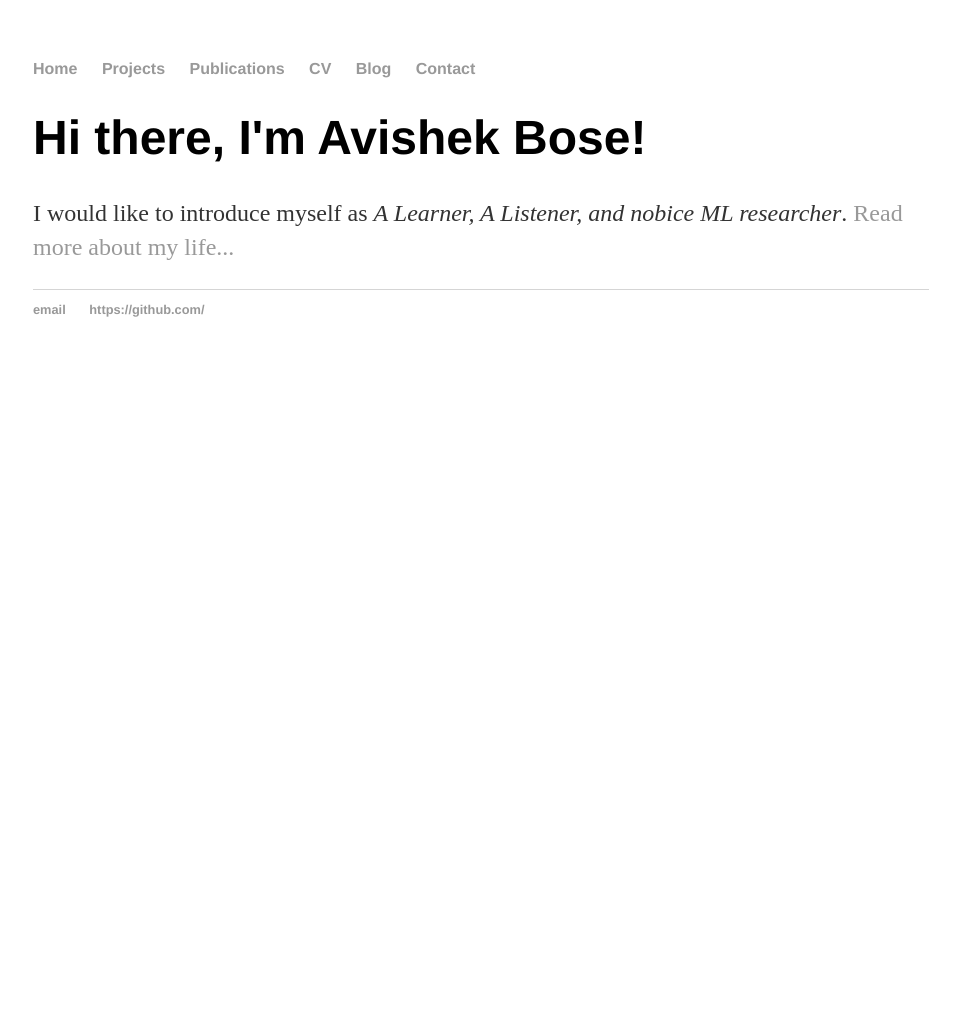
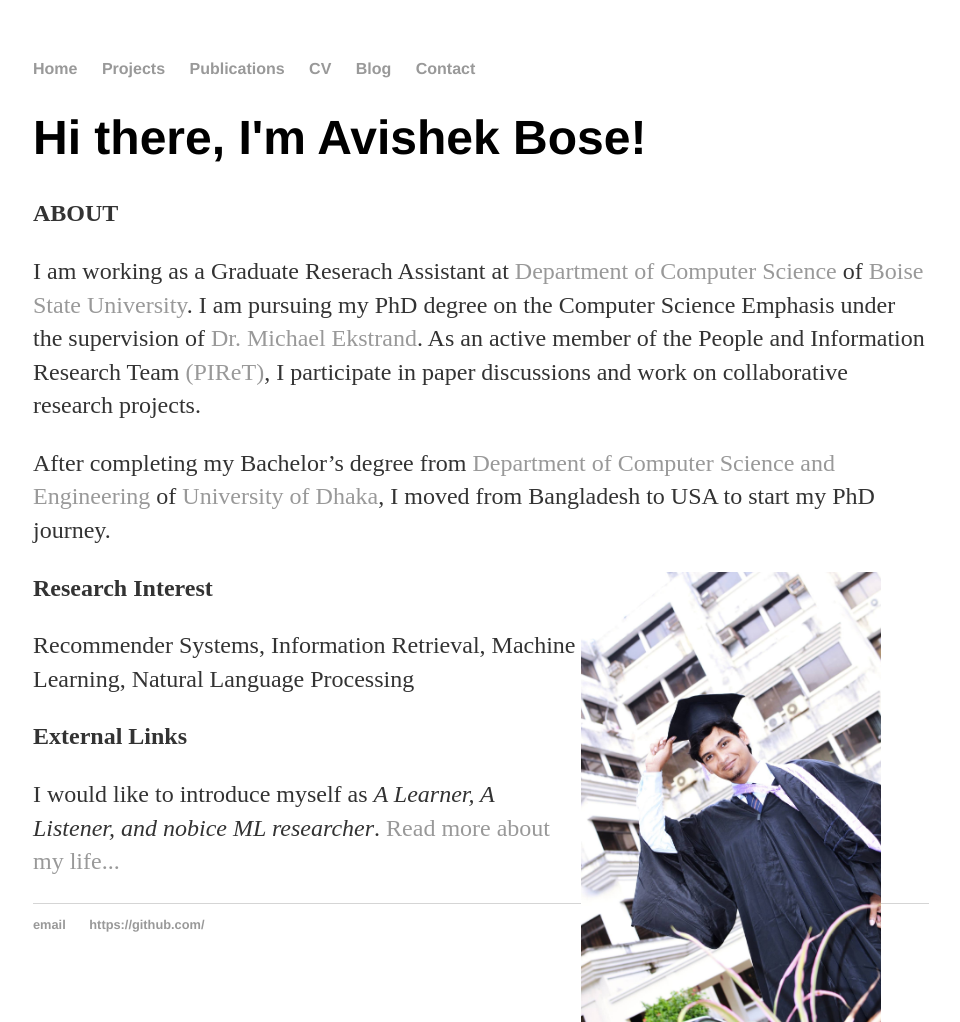
Before and after one commit to abose17/abose17.github.io, a Jekyll site: the page built from index.html, in a window 1280 px wide. Shown: the whole page, without its empty margins (159-1119 px from the left). Built offline with Jekyll 4.4.1, drawn with Linux system fonts in a browser that asks for light colours; before the commit the page ends 900 px from its top, so only the background shows below that.

Commit message:
Update index.html

```diff
--- a/index.html
+++ b/index.html
@@ -4,5 +4,29 @@ title: Avishek Bose, A learner
 ---
 <div class="blurb">
 	<h1>Hi there, I'm Avishek Bose!</h1>
+
+          <p><strong>ABOUT</strong></p>
+
+          <p>I am working as a Graduate Reserach Assistant at <a href="https://www.boisestate.edu/coen-cs/">Department of Computer Science</a> of <a href="https://www.boisestate.edu/">Boise State University</a>. I am pursuing my PhD degree on the Computer Science Emphasis under the supervision of <a href="https://md.ekstrandom.net/">Dr. Michael Ekstrand</a>. As an active member of the People and Information Research Team <a href="http://piret.info/">(PIReT)</a>, I participate in paper discussions and work on collaborative research projects.</p>
+
+          <p>After completing my Bachelor’s degree from <a href="http://www.cse.du.ac.bd/">Department of Computer Science and Engineering</a> of <a href="https://www.du.ac.bd/">University of Dhaka</a>, I moved from Bangladesh to USA to start my PhD journey.</p>
+
+          <p><img src="/images/pro_pic.jpg" alt="Avishek Bose" style="float:right;margin-right:2em;width:300px;" /></p>
+
+          <p><strong>Research Interest</strong></p>
+
+          <p>Recommender Systems, Information Retrieval, Machine Learning, Natural Language Processing</p>
+
+          <p><strong>External Links</strong></p>
+
+<!--           <p><a href="https://twitter.com/rajamifa"><img src="/images/twitter.png" alt="Image" style="float:left;margin-left:2em;width:30px" /></a>
+          <a href="https://www.linkedin.com/in/amifa-raj-a0b9b9152/"><img src="/images/linked.png" alt="Image" style="float:left;margin-left:1em;width:30px" /></a>
+          <a href="https://scholar.google.com/citations?hl=en&amp;user=lAj1gzAAAAAJ"><img src="/images/googlescholar.png" alt="Image" style="float:left;margin-left:1em;width:30px" /></a>
+          <a href="https://www.boisestate.edu/computing/directory/student-directory/amifa-raj/"><img src="/images/boiselogo.png" alt="Image" style="float:left;margin-left:1em;width:30px" /></a>
+          <a href="http://piret.info/people/"><img src="/images/piret.png" alt="Image" style="float:left;margin-left:1em;width:30px" /></a>
+          <a href="https://www.semanticscholar.org/author/Amifa-Raj/1920784888"><img src="/images/semantic.png" alt="Semantic Scholar" style="float:left;margin-left: 1em; width:30px" /></a>
+          <a href="https://orcid.org/0000-0002-8874-6645"><img src="/images/orcid.png" alt="ORCID" style="float:left;margin-left: 1em; width:30px" /></a>
+          <a href="https://www.researchgate.net/profile/Amifa_Raj"><img src="/images/rg.png" alt="Researchgate" style="float:left;margin-left: 1em; width:30px" /></a></p> -->
+
 	<p>I would like to introduce myself as <em>A Learner, A Listener, and nobice ML researcher</em>. <a href="/about">Read more about my life...</a></p>
 </div><!-- /.blurb -->
```
